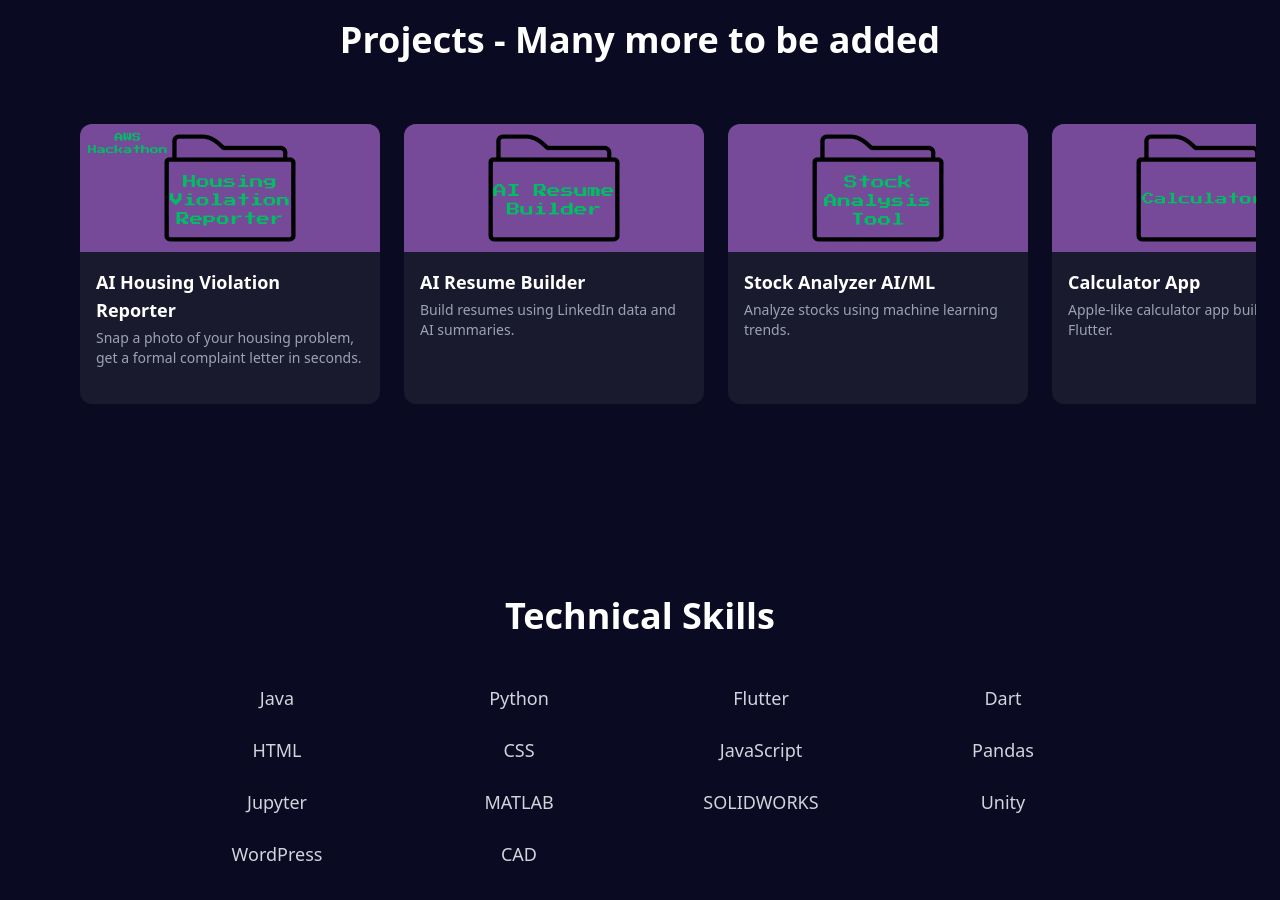
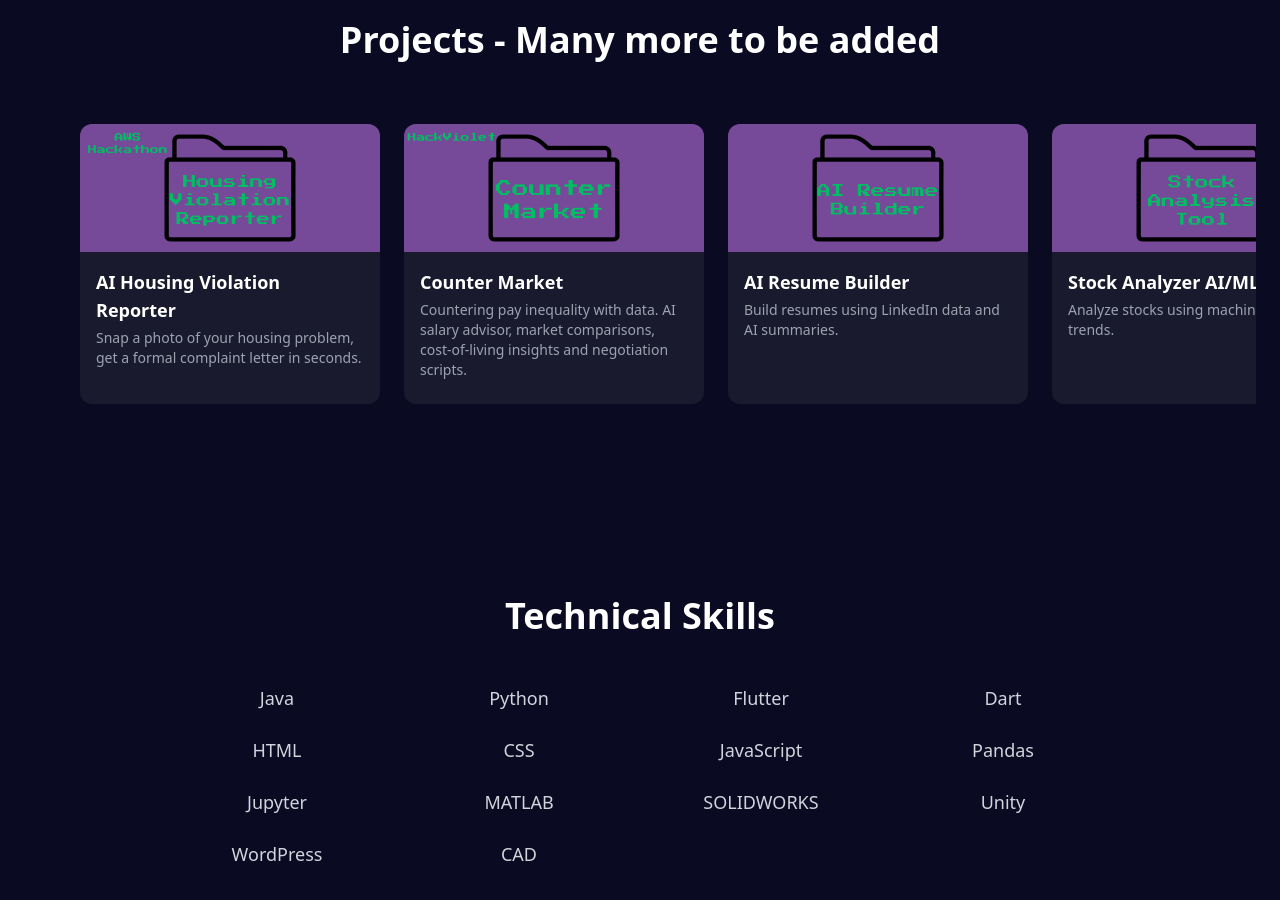
Before and after one commit to amithsa23/portfolio, a website: page index.html in a window 1280 px wide. Shown: the part 1020-1920 px from the top of the page. Drawn offline with Linux system fonts and the light colour scheme.

Commit message:
Counter Market additaion

```diff
--- a/index.html
+++ b/index.html
@@ -77,6 +77,20 @@
         <div class="p-4 text-left">
           <h3 class="text-lg font-semibold mb-1 text-white">AI Housing Violation Reporter</h3>
           <p class="text-sm text-gray-400">Snap a photo of your housing problem, get a formal complaint letter in seconds.</p>
+        </div>
+      </a>
+
+      <a href="projects.html"
+         class="w-[300px] h-[280px] bg-[#1A1A2E] rounded-xl overflow-hidden cursor-pointer
+                transition-transform duration-300 ease-in-out transform snap-start
+                hover:-translate-y-1 hover:scale-105
+                hover:shadow-[0_10px_25px_rgba(168,85,247,0.5)]
+                hover:border hover:border-purple-500/20 hover:backdrop-blur-sm">
+        <img src="images/hackvio.png" alt="Hack Violet"
+             class="w-full h-32 object-cover transition duration-300 ease-in-out">
+        <div class="p-4 text-left">
+          <h3 class="text-lg font-semibold mb-1 text-white">Counter Market</h3>
+          <p class="text-sm text-gray-400">Countering pay inequality with data. AI salary advisor, market comparisons, cost-of-living insights and negotiation scripts.</p>
         </div>
       </a>
 
```
Also changed, not shown: projects.html (+8 -0 lines), images/hackvio.png (added), 1 other file.
